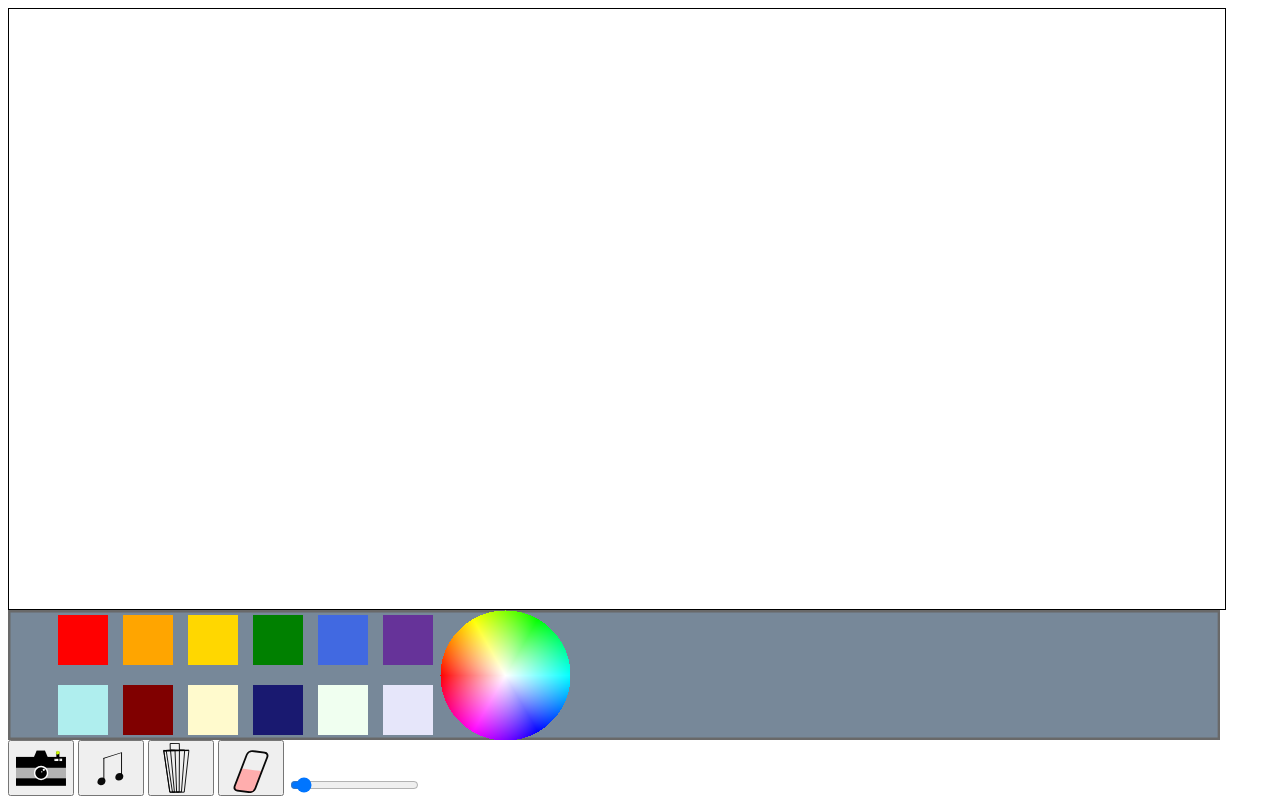
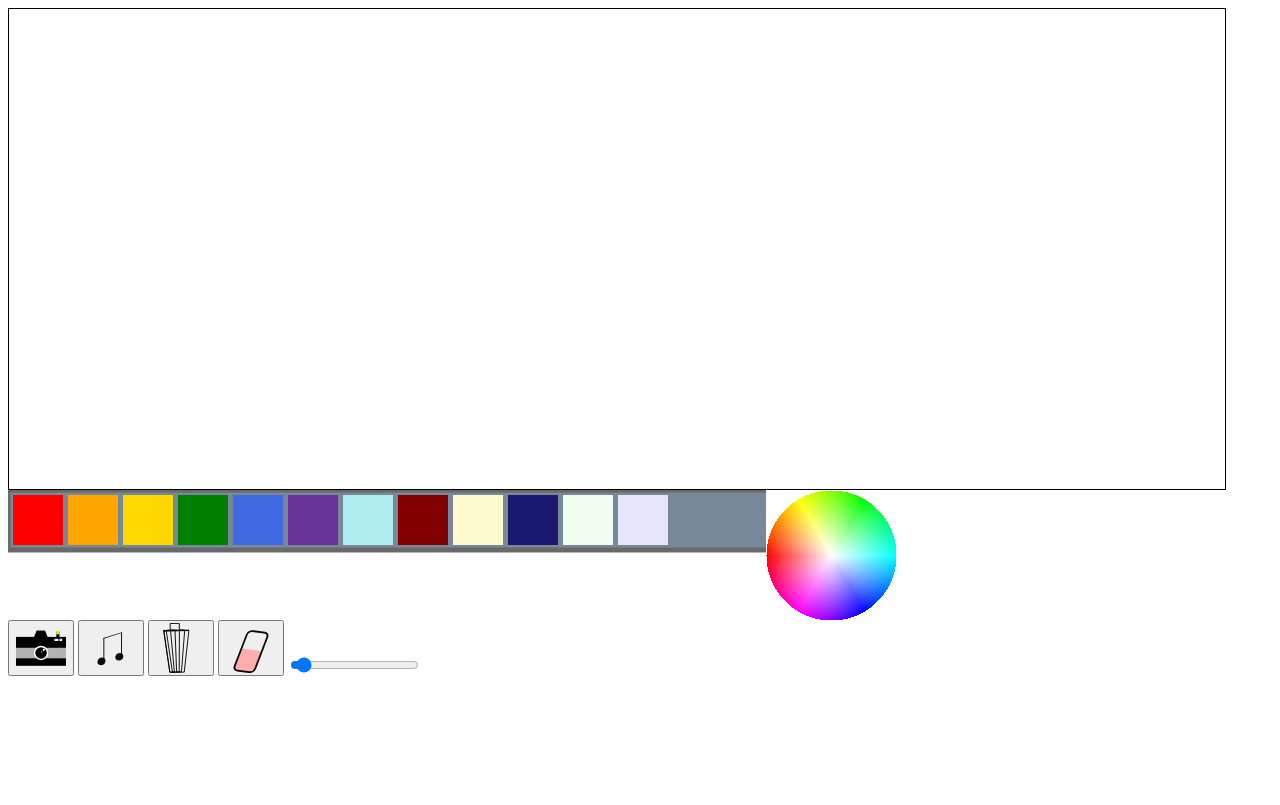
Before and after one commit to MoltenWolf/DrawaSong, a plain HTML site: page index.html in a window 1280 px wide. Drawn offline with Linux system fonts and the light colour scheme.

Commit message:
Calculated swatch position

```diff
--- a/index.html
+++ b/index.html
@@ -1,12 +1,23 @@
 <html>
 <head>
 	<meta name="viewport" content="width=device-width, initial-scale=1">
+
+
+	<style>
+	<!--This will help the look of the button. Button is not showing properly on iPad.-->
+	input {
+		-webkit-appearance: none;
+		-moz-appearance: none;
+		appearance: none;
+		opacity: 1
+	}
+	</style>
 </head>
 
 <body id="body">
 	<canvas id = "drawPad" style="border:0.5px solid"></canvas>
-	<svg id="id" width= "95.9%" height= "130">
-		<rect width= "100%" height = "130" style= "fill: LightSlateGrey;stroke:DimGrey;stroke-width:5" />
+	<svg id="id" width= "60%" height= "130">
+		<rect id="bar" style= "fill: LightSlateGrey;stroke:DimGrey;stroke-width:5" />
 
 	</svg>
 	<canvas height='130' id='cw' width='130' style= "fill: LightSlateGrey"></canvas>
@@ -26,9 +37,6 @@
 
 </body>
 <script>
-
-var constraints;
-var video;
 const swatchX = [50, 115, 180, 245, 310, 375, 50, 115, 180, 245, 310, 375];
 const swatchY = [5,5,5,5,5,5,75,75,75,75,75,75];
 const swatch_size = 50;
@@ -36,6 +44,10 @@ const swatchColor = ['red', 'orange', 'gold', 'green', 'royalBlue', 'rebeccaPurp
 const svg = document.getElementById("id");
 const drawPad = document.getElementById('drawPad');
 const ctx = drawPad.getContext('2d');
+var constraints;
+var video;
+var bar = document.getElementById("bar");
+var swatch_no = swatchColor.length;
 var vid = 0;
 var canvas = document.getElementById("canvas");
 var pxl = ctx.getImageData(0, 0, drawPad.width, drawPad.height);
@@ -65,18 +77,21 @@ body.appendChild(brushStrokeSize);
 
 
 
-for (let i = 0; i < swatchX.length; i++) {
+for (let i = 0; i < swatch_no; i++) {
 	swatch[i] = document.createElementNS('http://www.w3.org/2000/svg', 'rect')
 	swatch[i].setAttributeNS(null, 'width', swatch_size);
 	swatch[i].setAttributeNS(null, 'height', swatch_size);
 	swatch[i].setAttributeNS(null, 'id', 'swatch');
 	swatch[i].setAttributeNS(null, 'stroke', 'black');
 	swatch[i].setAttributeNS(null, 'stroke-width', 0);
-	swatch[i].setAttributeNS(null, 'x', swatchX[i]);
-	swatch[i].setAttributeNS(null, 'y', swatchY[i]);
+	//swatch[i].setAttributeNS(null, 'x', swatchX[i]);
+	//swatch[i].setAttributeNS(null, 'y', swatchY[i]);
 	swatch[i].setAttributeNS(null, 'fill', swatchColor[i]);
 	svg.appendChild(swatch[i]);
 }
+
+
+
 drawCircle();
 
 
@@ -134,7 +149,7 @@ window.addEventListener('load', ()=>{
 	//for drawPad
     drawPad.addEventListener('mousedown', startDraw);
     drawPad.addEventListener('mouseup', stopDraw);
-	drawPad.addEventListener('touchstart', tstart);
+	drawPad.addEventListener('touchstart', tstart, {passive:true});
     drawPad.addEventListener('touchend', tstop);
 	drawPad.addEventListener('mousemove', movePen);
     drawPad.addEventListener('touchmove', movePen);
@@ -152,7 +167,6 @@ function startDraw(event){
   getMousePos(event);
 }
 function tstart(event){
-	event.preventDefault();
 	touch = true;
     startDraw(event);
 }
@@ -218,7 +232,7 @@ function cwClick(event) {
   }
 }
 
-function stopDraw(event){
+ function stopDraw(event){
 	draw = false;
 }
 
@@ -227,10 +241,49 @@ function stopDraw(event){
 
 function resize(){
 	ctx.canvas.width = window.innerWidth * 0.95;
-	ctx.canvas.height = window.innerHeight * 0.75;
+	ctx.canvas.height = window.innerHeight * 0.60;
+	svg.height = window.innerHeight * 0.20;
+	svg.width = window.innerWidth * 0.60;
+
+
+
+	//calculates position of the swatches
+	const swatch_space = 5;
+	var bar_length = parseFloat(window.innerWidth)*0.6;
+	var bar_height;
+	var prev_x = 0;
+	//var prev_y = 0;
+	var new_x = -swatch_size;
+	var new_y = swatch_space;
+
+	bar.setAttributeNS(null, 'width', bar_length);
+
+	for(let i=0; i<swatch_no; i++) {
+		prev_x = new_x;
+		new_x = prev_x + swatch_size + swatch_space;
+		if (new_x + swatch_size < bar_length){
+			swatch[i].setAttributeNS(null, 'x', new_x);
+			swatch[i].setAttributeNS(null, 'y', new_y);
+		} else {
+			new_y += (swatch_space + swatch_size);
+			new_x = swatch_space;
+			swatch[i].setAttributeNS(null, 'x', new_x);
+			swatch[i].setAttributeNS(null, 'y', new_y);
+		}
+	}
+
+	bar_height = new_y + swatch_size + swatch_space;
+	bar.setAttributeNS(null, 'height', bar_height);
+
+	if (bar_height > svg.height){
+		ctx.canvas.height -= (bar_height -svg.height);
+		svg.height = bar_height;
+	}
+
+	//calculate color wheel position
 	cw.style.position = 'absolute';
 	cw.style.top = svg.style.top;
-	cw.style.left = swatchX[swatchX.length -1] + swatch_size + 15;
+	cw.style.left = svg.width;
 }
 
 function movePen(event){
@@ -278,11 +331,11 @@ function pixel() {
 		r = pxl.data[i];
 		g = pxl.data[i+1];
 		b = pxl.data[i+2];
-		tempo = (r + g + b) / (255 * 3) * 2;
-		music_key = Math.floor((r + g) * b / (255 * 2 * 255) * frequency.length);
+		tempo = (r + g + b) / (255 * 3) * 1;
+		music_key = Math.floor((r + g + i) * b / ((255*2+i) * 255) * frequency.length);
 		play(frequency[music_key], tempo, delay1);
 
-		console.log("freq["+ music_key + "] = " + frequency[music_key] + " tempo = " + tempo);
+		//console.log("freq["+ music_key + "] = " + frequency[music_key] + " tempo = " + tempo);
 		delay1 += tempo;
 	}
 }
```
